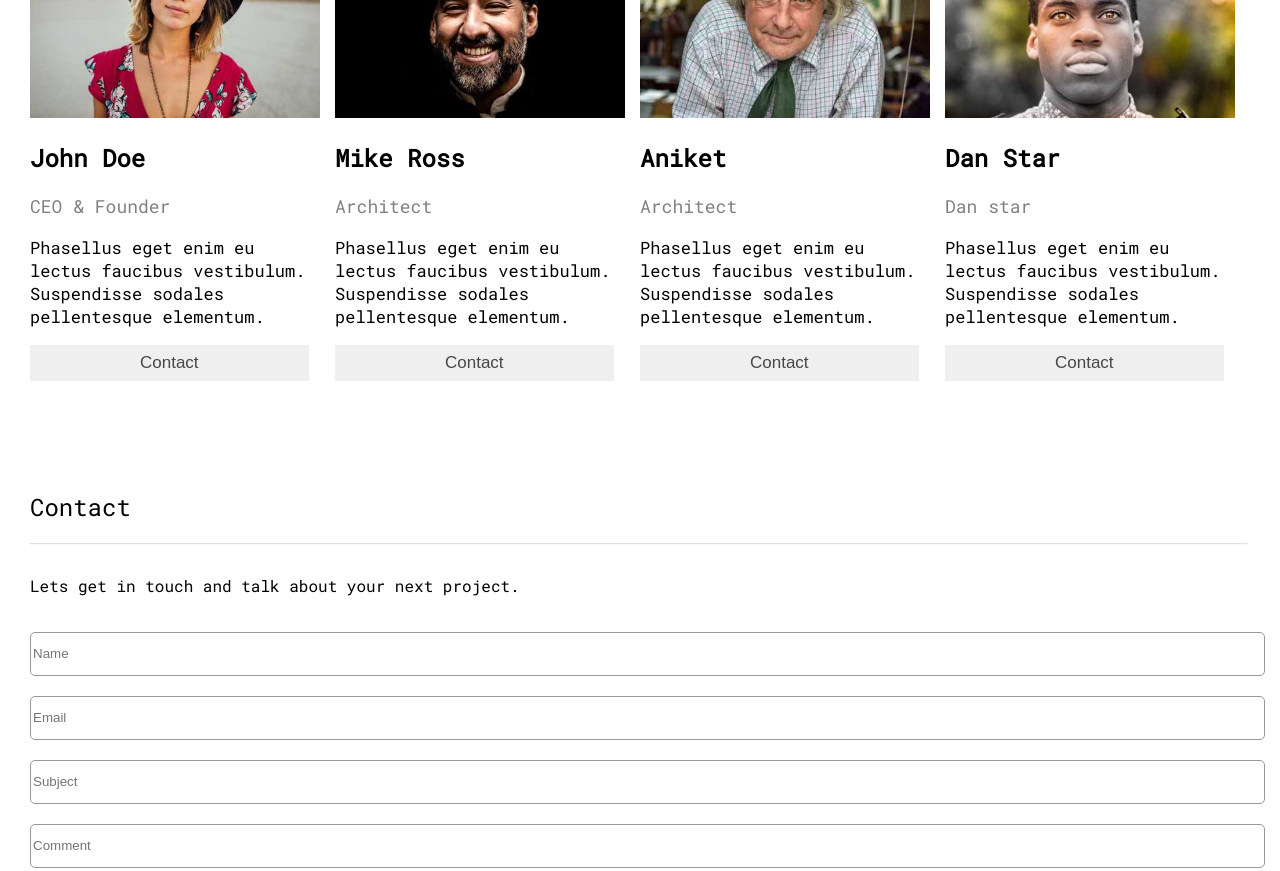
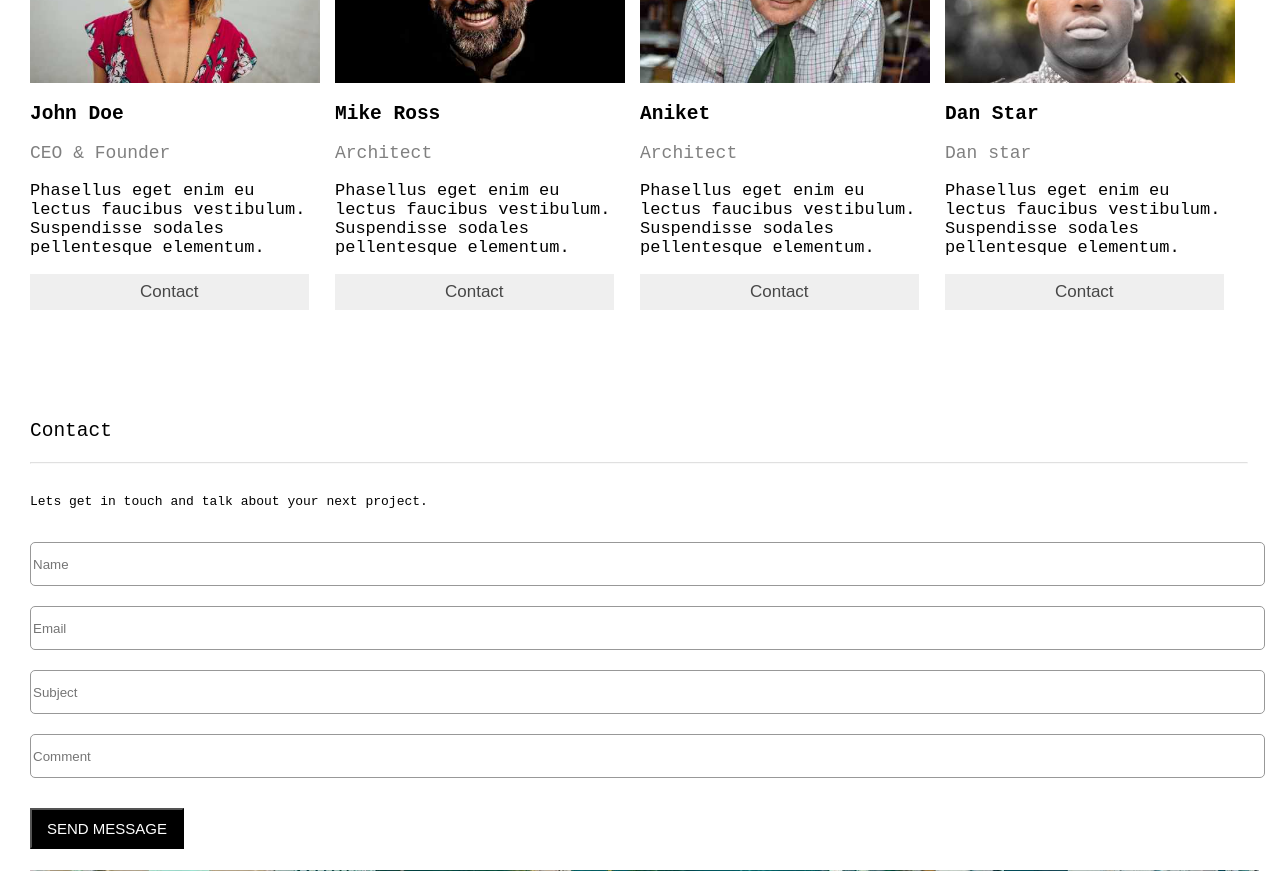
Before and after one commit to Aniketshah3767/3rd, a plain HTML site: page index.html in a window 1280 px wide. Shown: the part 1675-2546 px from the top of the page. Drawn offline with Linux system fonts and the light colour scheme.

Commit message:
Update style.css

```diff
--- a/style.css
+++ b/style.css
@@ -5,7 +5,7 @@
 body{
     margin: 0;
     padding: 0;
-    font-family: 'Roboto Mono', monospace;
+    font-family:monospace;
 }
 .head img{
     width: 100%;
```
